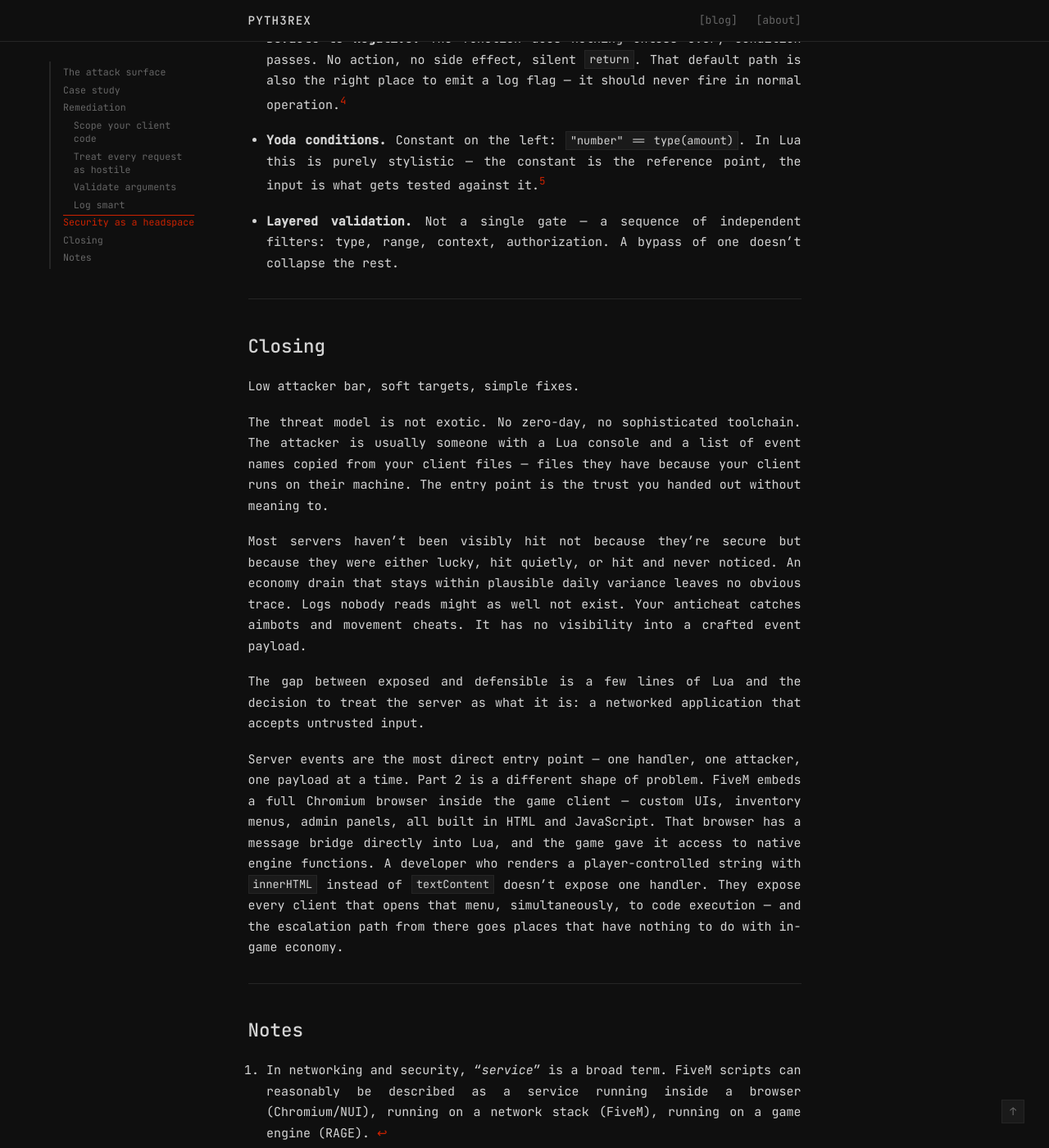
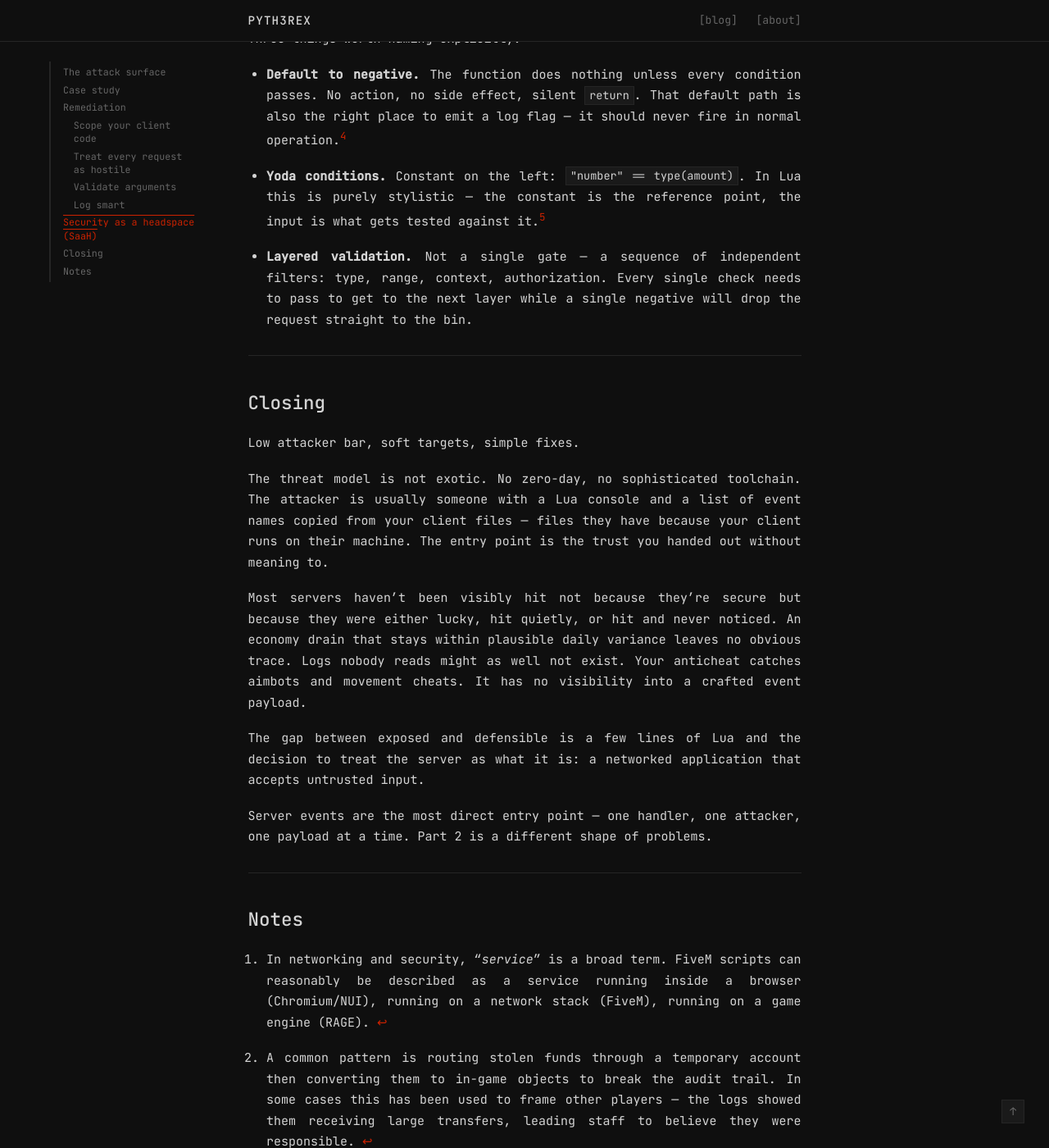
Before and after one commit to Pyth3rEx/Pyth3rEx.github.io, a Jekyll site: the page built from _posts/2026-03-24-fivem-server-events.md, in a window 1280 px wide and 1400 px high, scrolled down 4672 px. Shown: the whole window at 82% size. Built offline with Jekyll 4.4.1, drawn with Linux system fonts in a browser that asks for light colours; some of the changed text lies outside the part shown.

```diff
--- a/_posts/2026-03-24-fivem-server-events.md
+++ b/_posts/2026-03-24-fivem-server-events.md
@@ -100,7 +102,7 @@ This is full compromise. In a red team engagement this is a failed audit.
 
 # Remediation
 
-👏 DON'T 👏 TRUST 👏 THE 👏 USER 👏
+**👏 DON'T 👏 TRUST 👏 THE 👏 USER 👏**
 
 ## Scope your client code
 
@@ -131,7 +133,7 @@ account receiving transfers from twenty different players in thirty seconds? Fla
 
 ---
 
-# Security as a headspace
+# Security as a headspace (SaaH)
 
 The fixes are not complex. Here is the original `bank:withdraw` handler with the four principles
 applied — the diff in code is small; the diff in exposure is everything.
@@ -197,7 +199,7 @@ Three things worth naming explicitly:
   stylistic — the constant is the reference point, the input is what gets tested against it.[^5]
 
 - **Layered validation.** Not a single gate — a sequence of independent filters: type, range,
-  context, authorization. A bypass of one doesn't collapse the rest.
+  context, authorization. Every single check needs to pass to get to the next layer while a single negative will drop the request straight to the bin.
 
 ---
 
@@ -219,13 +221,7 @@ The gap between exposed and defensible is a few lines of Lua and the decision to
 as what it is: a networked application that accepts untrusted input.
 
 Server events are the most direct entry point — one handler, one attacker, one payload at a time.
-Part 2 is a different shape of problem. FiveM embeds a full Chromium browser inside the game
-client — custom UIs, inventory menus, admin panels, all built in HTML and JavaScript. That browser
-has a message bridge directly into Lua, and the game gave it access to native engine functions.
-A developer who renders a player-controlled string with `innerHTML` instead of `textContent`
-doesn't expose one handler. They expose every client that opens that menu, simultaneously, to
-code execution — and the escalation path from there goes places that have nothing to do with
-in-game economy.
+Part 2 is a different shape of problems.
 
 ---
 
```
Also changed, not shown: other parts of _posts/2026-03-24-fivem-server-events.md (+3 -1 lines), .markdownlint.yml.
